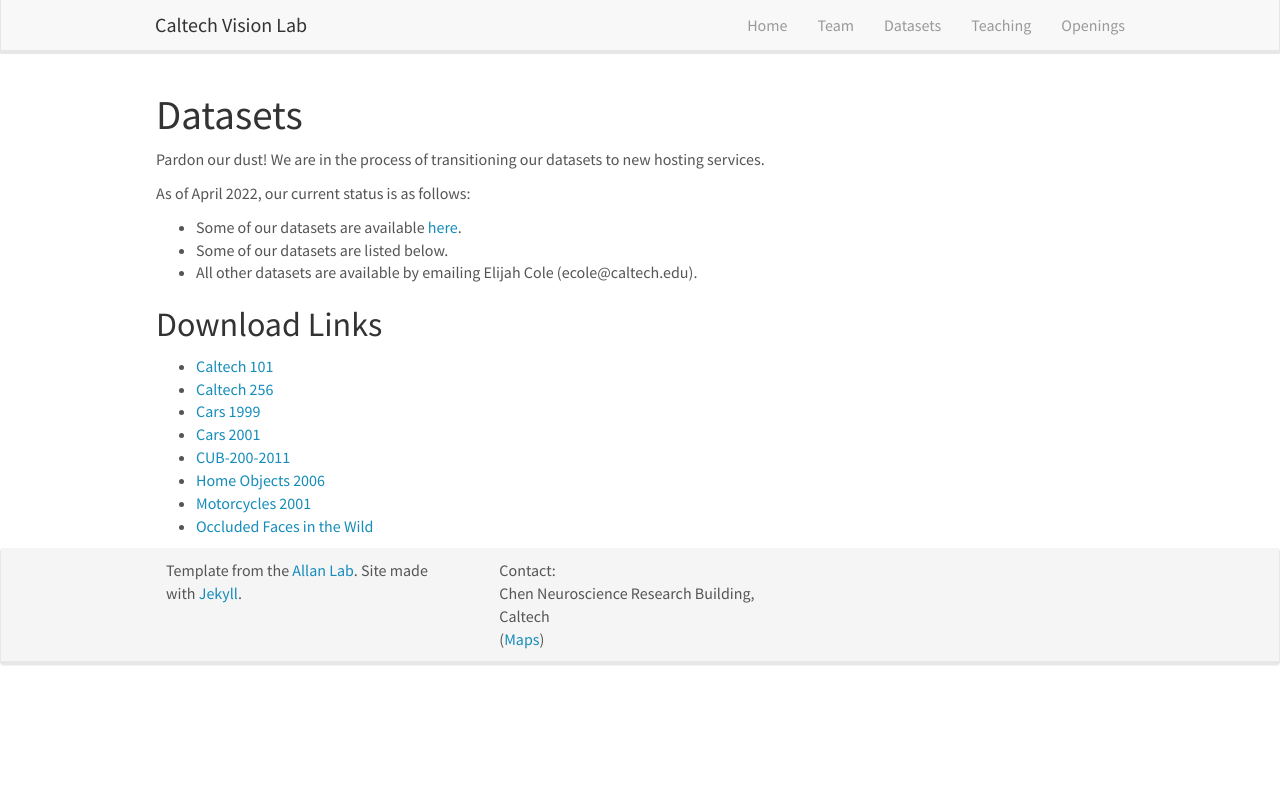
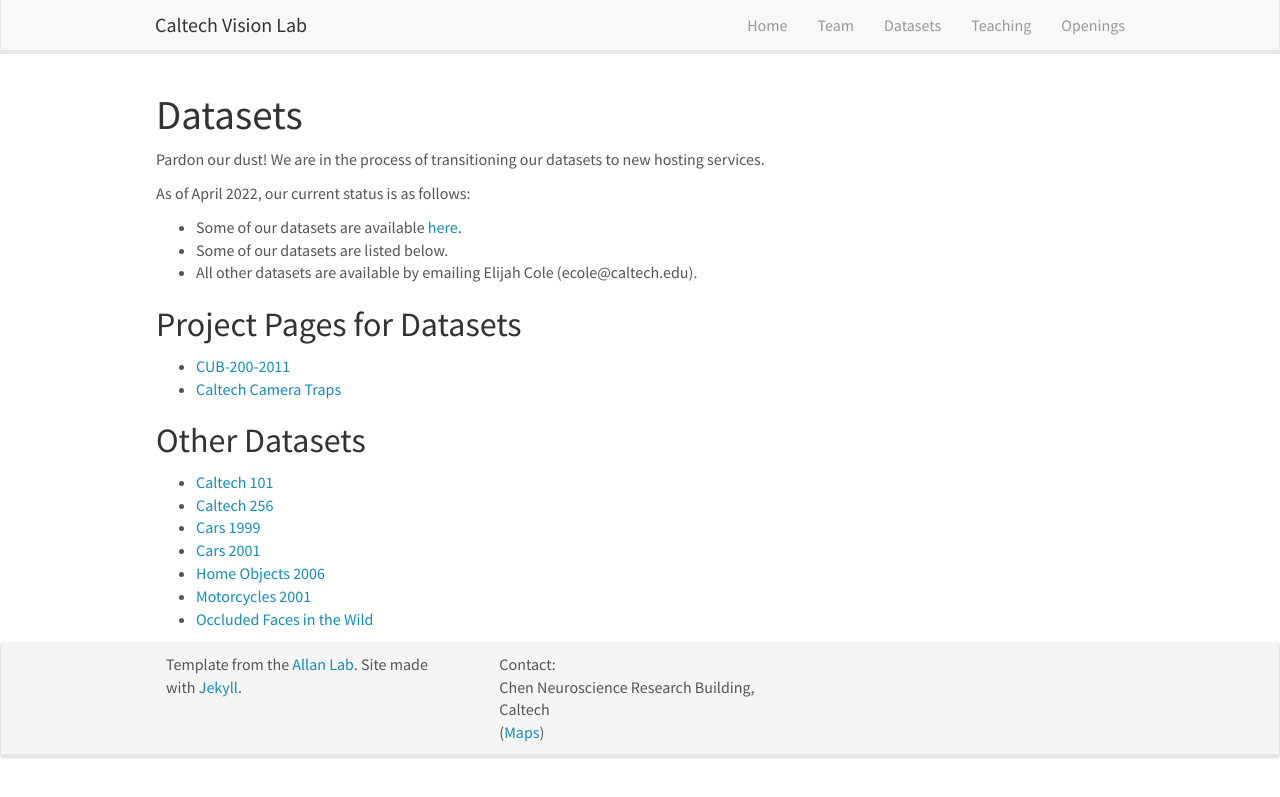
Before and after one commit to caltechvisionlab/caltechvisionlab.github.io, a Jekyll site: the page built from _pages/datasets.md, in a window 1280 px wide. Shown: the top 797 px of the page. Built offline with Jekyll 4.4.1, drawn with Linux system fonts in a browser that asks for light colours; nearby versions of some CDN libraries.

Commit message:
Update datasets.md

```diff
--- a/_pages/datasets.md
+++ b/_pages/datasets.md
@@ -15,12 +15,15 @@
 * Some of our datasets are listed below.
 * All other datasets are available by emailing Elijah Cole (ecole@caltech.edu).
 
-## Download Links
+## Project Pages for Datasets
+* [CUB-200-2011](/datasets/cub_200_2011/)
+* [Caltech Camera Traps](https://lila.science/datasets/caltech-camera-traps)
+
+## Other Datasets
 * [Caltech 101](https://data.caltech.edu/records/20086)
 * [Caltech 256](https://data.caltech.edu/records/20087)
 * [Cars 1999](https://data.caltech.edu/records/20084)
 * [Cars 2001](https://data.caltech.edu/records/20085)
-* [CUB-200-2011](/datasets/cub_200_2011/)
 * [Home Objects 2006](https://data.caltech.edu/records/20089)
 * [Motorcycles 2001](https://data.caltech.edu/records/20088)
 * [Occluded Faces in the Wild](https://data.caltech.edu/records/20099)
```
